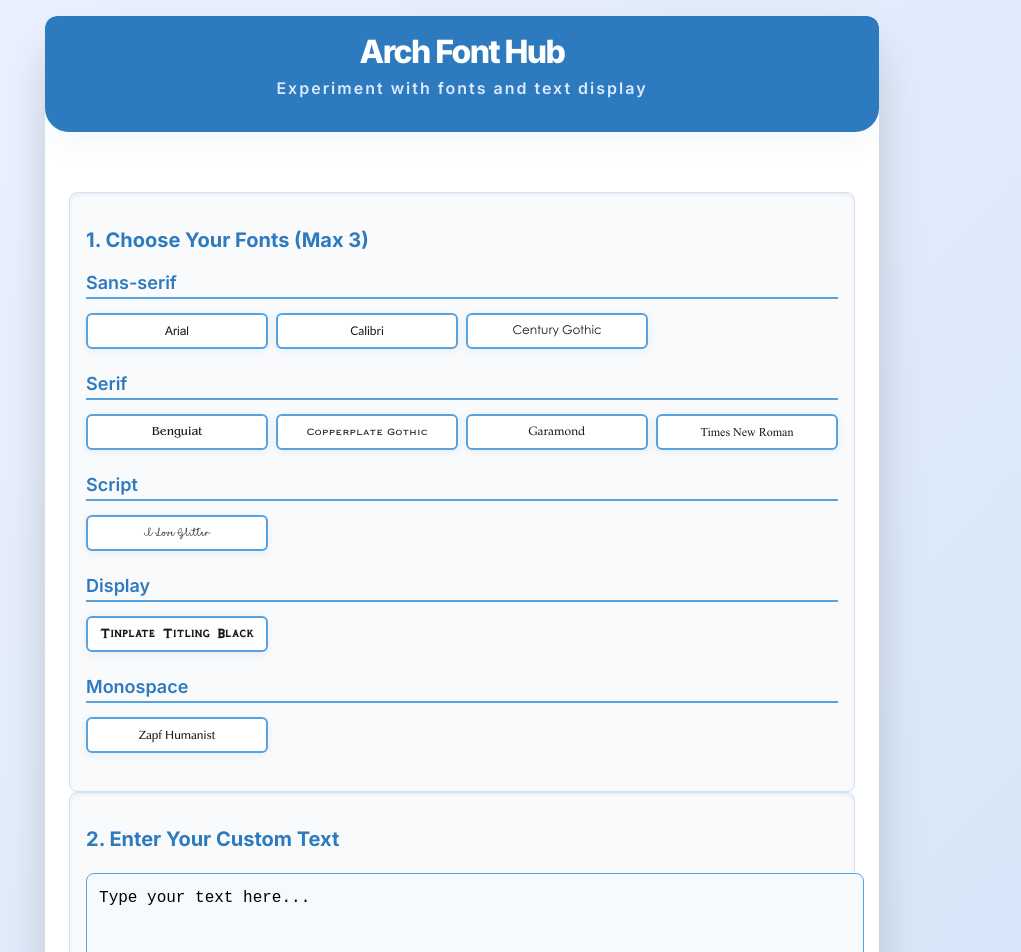
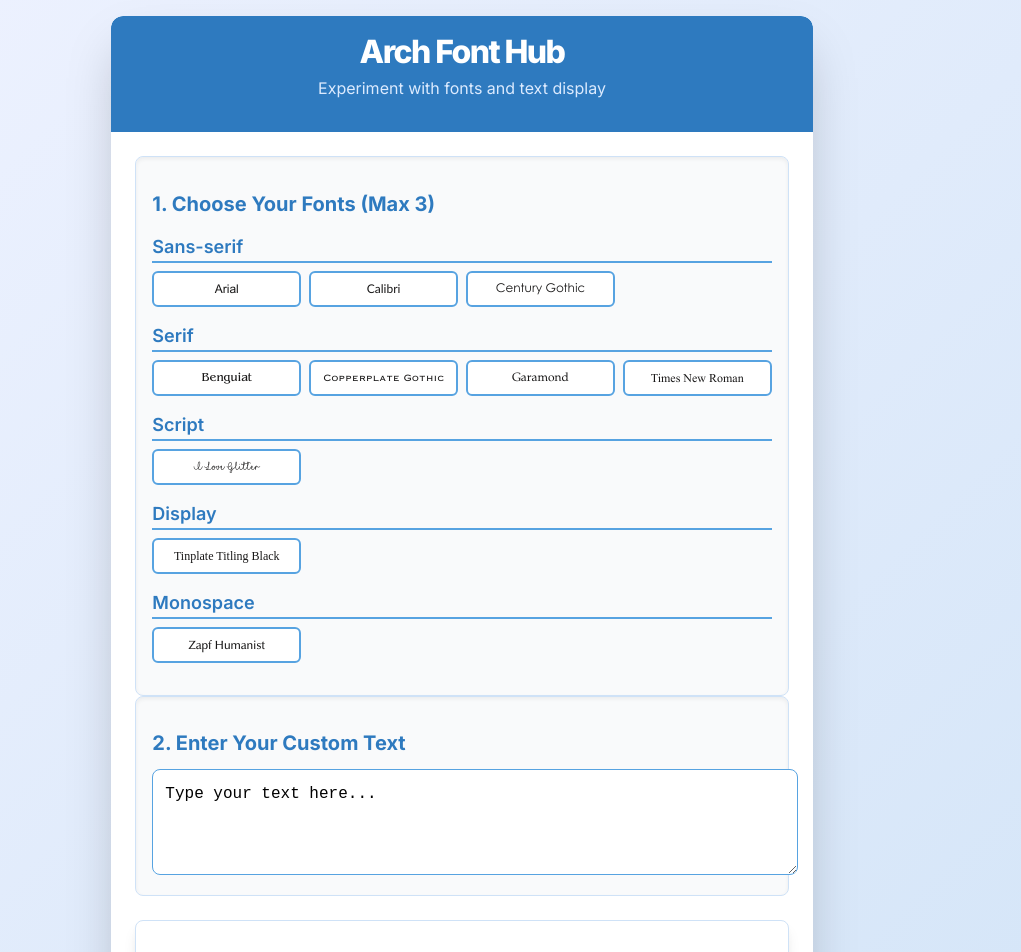
Before and after one commit to Arch-Tom/archfonthub, a React (Vite) app: page / in a window 1280 px wide. Shown: the top 952 px of the page, without its empty margins (194-1215 px from the left). Built offline with nearby package versions, Linux system fonts and the light colour scheme.

Commit message:
To change color in app.css

```diff
--- a/src/App.css
+++ b/src/App.css
@@ -1,3 +1,11 @@
+:root {
+    --primary-bg: rgb(255,255,255);
+    --accent: rgb(70,130,180);
+    --accent-dark: rgb(55,104,144);
+    --text: #181717;
+    --radius: 0.75rem;
+}
+
 /* Universal Styles */
 html {
     min-height: 100vh;
@@ -13,18 +21,17 @@ body {
     width: 100%;
     min-height: 100vh;
     font-family: 'Inter', sans-serif;
-    color: rgb(255, 255, 255);
-    background: rgb(255, 255, 255);
+    color: var(--text);
+    background: var(--primary-bg);
     box-sizing: border-box;
     overflow-x: hidden;
-    overflow-y: auto; /* Allow scrolling only if content overflows */
-    /* Flexbox for centering content within the viewport */
+    overflow-y: auto;
     display: flex;
     flex-direction: column;
-    align-items: center; /* Center horizontally */
-    justify-content: flex-start; /* Align content to the top */
-    padding-top: 2rem; /* Add some space at the top */
-    padding-bottom: 2rem; /* Add some space at the bottom */
+    align-items: center;
+    justify-content: flex-start;
+    padding-top: 2rem;
+    padding-bottom: 2rem;
 }
 
 /* App Container */
@@ -32,151 +39,134 @@ body {
     display: flex;
     flex-direction: column;
     width: 100%;
-    flex: 1; /* Allow app-container to grow and fill available space */
-    padding: 0.5rem; /* Reduced padding */
-    max-width: 1500px; /* Consistent max-width */
+    flex: 1;
+    padding: 0.5rem;
+    max-width: 1500px;
 }
 
-@media (min-width: 640px) { /* sm: breakpoint */
+@media (min-width: 640px) {
     .app-container {
-        padding: 1rem; /* Reduced padding for larger screens */
+        padding: 1rem;
     }
 }
 
-
-/* Main Content Wrapper (like a card) */
+/* Main Content Wrapper */
 .main-content-wrapper {
-    background-color: white;
-    border-radius: 0.75rem; /* rounded-xl */
-    box-shadow: 0 25px 50px -12px rgba(0, 0, 0, 0.25); /* shadow-2xl */
+    background-color: var(--primary-bg);
+    border-radius: var(--radius);
+    box-shadow: 0 25px 50px -12px rgba(70,130,180,0.08);
     overflow: hidden;
-    width: 100%; /* Take 100% of the app-container's padded width */
+    width: 100%;
 }
 
 /* Header Styles */
 .app-header {
-    background-color: #2E7ABF; /* Medium Blue from logo */
-    color: white;
-    padding: 1rem; /* Reduced padding */
+    background-color: var(--accent);
+    color: var(--primary-bg);
+    padding: 1rem;
     text-align: center;
-    border-top-left-radius: 0.75rem;
-    border-top-right-radius: 0.75rem;
+    border-top-left-radius: var(--radius);
+    border-top-right-radius: var(--radius);
 }
 
 .header-title {
-    font-size: 1.5rem; /* Reduced font size */
+    font-size: 1.5rem;
     line-height: 2rem;
-    font-weight: 800; /* font-extrabold */
-    letter-spacing: -0.05em; /* tracking-tight */
+    font-weight: 800;
+    letter-spacing: -0.05em;
     margin: 0;
 }
 
-@media (min-width: 640px) { /* sm: breakpoint */
+@media (min-width: 640px) {
     .header-title {
-        font-size: 2rem; /* sm:text-4xl, slightly reduced */
+        font-size: 2rem;
         line-height: 2.5rem;
     }
 }
 
 .header-subtitle {
-    margin-top: 0.25rem; /* Reduced margin */
-    color: #dbeafe; /* Adjusted light blue for contrast */
-    font-size: 1rem; /* Reduced font size */
+    margin-top: 0.25rem;
+    color: var(--primary-bg);
+    font-size: 1rem;
     line-height: 1.5rem;
+    opacity: 0.85;
 }
 
-/* Main Sections Container - Now holds the padding */
+/* Main Sections Container */
 .main-sections-container {
-    padding: 1rem; /* Reduced padding */
+    padding: 1rem;
     display: flex;
     flex-direction: column;
-    gap: 1.5rem; /* Reduced gap */
+    gap: 1.5rem;
 }
 
-@media (min-width: 640px) { /* sm: breakpoint */
+@media (min-width: 640px) {
     .main-sections-container {
-        padding: 1.5rem; /* Reduced padding */
+        padding: 1.5rem;
     }
 }
 
 /* Section Card Base Styles */
-.section-card, .preview-section-card, .saved-output-section {
-    background-color: #f9fafb; /* gray-50 - kept light for content contrast */
-    padding: 1rem; /* Reduced padding */
-    border-radius: 0.5rem; /* rounded-lg */
-    box-shadow: inset 0 2px 4px 0 rgba(0, 0, 0, 0.06); /* shadow-inner */
-    border: 1px solid #cfe2f7; /* Adapted light blue border */
-}
-
-.preview-section-card {
-    background-color: white; /* bg-white */
-    box-shadow: 0 10px 15px -3px rgba(0, 0, 0, 0.1), 0 4px 6px -2px rgba(0, 0, 0, 0.05); /* shadow-lg */
-}
-
+.section-card,
+.preview-section-card,
 .saved-output-section {
-    background-color: #e6f0fa; /* Adapted light blue for saved output */
-    box-shadow: 0 10px 15px -3px rgba(0, 0, 0, 0.1), 0 4px 6px -2px rgba(0, 0, 0, 0.05); /* shadow-lg */
-    border-color: #9ac2e6; /* Adapted medium blue border */
-}
-
-.section-title {
-    font-size: 1.25rem; /* Reduced font size */
-    line-height: 1.75rem;
-    font-weight: 700; /* font-bold */
-    color: #2E7ABF; /* Medium Blue from logo */
-    margin-bottom: 0.75rem; /* Reduced margin */
+    background-color: var(--primary-bg);
+    padding: 1rem;
+    border-radius: 0.5rem;
+    box-shadow: 0 2px 12px 0 rgba(70,130,180,0.07);
+    border: 1px solid var(--accent);
 }
 
 /* Font Grid Container */
 .font-grid-container {
-    padding-right: 8px; /* Space for scrollbar */
-    max-height: 400px; /* Or any height you prefer */
+    padding-right: 8px;
+    max-height: 400px;
     overflow-y: auto;
 }
 
-/* Font Category (for h3 in grid) */
+/* Font Category */
 .font-category {
-    margin-bottom: 1rem; /* Reduced margin */
+    margin-bottom: 1rem;
 }
 
 .font-category-title {
-    font-size: 1.125rem; /* Reduced font size */
-    font-weight: 600; /* font-semibold */
-    color: #2E7ABF; /* Medium Blue from logo */
-    margin-bottom: 0.5rem; /* Reduced margin */
-    border-bottom: 2px solid #57A3E1; /* Light Blue from logo */
+    font-size: 1.125rem;
+    font-weight: 600;
+    color: var(--accent);
+    margin-bottom: 0.5rem;
+    border-bottom: 2px solid var(--accent);
     padding-bottom: 0.25rem;
 }
 
 /* Font Buttons Grid */
 .font-buttons-grid {
     display: grid;
-    grid-template-columns: repeat(2, minmax(0, 1fr)); /* grid-cols-2 */
-    gap: 0.5rem; /* Reduced gap */
+    grid-template-columns: repeat(2, minmax(0, 1fr));
+    gap: 0.5rem;
 }
 
-@media (min-width: 640px) { /* sm: breakpoint */
+@media (min-width: 640px) {
     .font-buttons-grid {
-        grid-template-columns: repeat(3, minmax(0, 1fr)); /* sm:grid-cols-3 */
+        grid-template-columns: repeat(3, minmax(0, 1fr));
     }
 }
 
-@media (min-width: 768px) { /* md: breakpoint */
+@media (min-width: 768px) {
     .font-buttons-grid {
-        grid-template-columns: repeat(4, minmax(0, 1fr)); /* md:grid-cols-4 */
+        grid-template-columns: repeat(4, minmax(0, 1fr));
     }
 }
 
 /* Font Button Styles */
 .font-button {
-    padding: 0.5rem; /* p-3 */
-    border-radius: 0.375rem; /* rounded-md */
-    border: 2px solid #57A3E1; /* Light Blue from logo */
+    padding: 0.5rem;
+    border-radius: 0.375rem;
+    border: 2px solid var(--accent);
     transition: all 200ms ease-in-out;
-    background-color: white;
-    color: #181717; /* Dark Grey from logo */
-    font-weight: 500; /* font-medium */
-    font-size: 0.75rem; /* Reduced font size */
+    background-color: var(--primary-bg);
+    color: var(--text);
+    font-weight: 500;
+    font-size: 0.75rem;
     line-height: 1rem;
     cursor: pointer;
     outline: none;
@@ -184,86 +174,96 @@ body {
 }
 
     .font-button:hover {
-        background-color: #d2e4f7; /* Lighter blue on hover */
-        border-color: #2E7ABF; /* Medium Blue on hover */
+        background-color: var(--accent);
+        color: var(--primary-bg);
+        border-color: var(--accent-dark);
     }
 
 .font-button-selected {
-    background-color: #2E7ABF; /* Medium Blue from logo */
-    color: white;
-    border-color: #181717; /* Dark Grey from logo */
-    box-shadow: 0 4px 6px -1px rgba(0, 0, 0, 0.1), 0 2px 4px -1px rgba(0, 0, 0, 0.06);
+    background-color: var(--accent);
+    color: var(--primary-bg);
+    border-color: var(--accent-dark);
+    box-shadow: 0 4px 8px -2px rgba(70,130,180,0.10);
     transform: scale(1.05);
 }
 
 /* Text Input */
 .text-input {
     width: 100%;
-    padding: 0.75rem; /* p-4 */
-    border: 1px solid #57A3E1; /* Light Blue from logo */
-    border-radius: 0.5rem; /* rounded-lg */
+    padding: 0.75rem;
+    border: 1px solid var(--accent);
+    border-radius: 0.5rem;
     outline: none;
     transition: all 200ms;
-    font-size: 1rem; /* text-lg */
+    font-size: 1rem;
     line-height: 1.5rem;
-    resize: vertical; /* resize-y */
-    min-height: 80px; /* min-h-[100px] */
+    resize: vertical;
+    min-height: 80px;
     box-sizing: border-box;
+    background: var(--primary-bg);
+    color: var(--text);
 }
 
     .text-input:focus {
-        box-shadow: 0 0 0 2px #57A3E1; /* focus:ring-2 Light Blue from logo */
-        border-color: transparent;
+        box-shadow: 0 0 0 2px var(--accent);
+        border-color: var(--accent-dark);
     }
 
 /* Live Preview & Simulated Output Text Container */
-.preview-text-container, .output-text-container {
+.preview-text-container,
+.output-text-container {
     display: flex;
     flex-direction: column;
-    gap: 1rem; /* space-y-6 */
+    gap: 1rem;
 }
 
 .empty-preview-message {
-    color: #6b7280; /* text-gray-500 */
+    color: var(--accent-dark);
     font-style: italic;
     text-align: center;
     padding-top: 0.5rem;
     padding-bottom: 0.5rem;
+    opacity: 0.85;
 }
 
-.preview-text-item, .output-text-item {
-    border-bottom: 1px solid #e5e7eb; /* border-b */
+.preview-text-item,
+.output-text-item {
+    border-bottom: 1px solid var(--accent);
     padding-bottom: 0.75rem;
 }
 
-    .preview-text-item:last-child, .output-text-item:last-child {
+    .preview-text-item:last-child,
+    .output-text-item:last-child {
         border-bottom: none;
     }
 
-.preview-font-label, .output-font-label {
-    font-size: 0.875rem; /* text-sm */
-    color: #4b5563; /* text-gray-600 */
+.preview-font-label,
+.output-font-label {
+    font-size: 0.875rem;
+    color: var(--accent-dark);
     margin-bottom: 0.25rem;
-    font-weight: 600; /* font-semibold */
+    font-weight: 600;
 }
 
-.preview-text, .output-text {
-    font-size: 1.25rem; /* text-2xl */
+.preview-text,
+.output-text {
+    font-size: 1.25rem;
     line-height: 1.75rem;
     word-break: break-word;
-    line-height: 1.625; /* leading-relaxed (approx) */
+    line-height: 1.625;
     margin: 0;
 }
 
-@media (min-width: 640px) { /* sm: breakpoint */
-    .preview-text, .output-text {
-        font-size: 1.5rem; /* sm:text-3xl */
+@media (min-width: 640px) {
+    .preview-text,
+    .output-text {
+        font-size: 1.5rem;
         line-height: 2rem;
     }
 }
 
 .output-description {
-    color: #6b7280; /* text-gray-600 */
+    color: var(--accent-dark);
     margin-bottom: 0.75rem;
 }
 
@@ -274,23 +274,23 @@ body {
 }
 
 .save-button {
-    padding: 0.75rem 1.5rem; /* px-8 py-4 */
-    background-color: #57A3E1; /* Light Blue from logo */
-    color: #181717; /* Dark Grey from logo */
-    font-size: 1rem; /* text-xl */
+    padding: 0.75rem 1.5rem;
+    background-color: var(--accent);
+    color: var(--primary-bg);
+    font-size: 1rem;
     line-height: 1.5rem;
-    font-weight: 700; /* font-bold */
-    border-radius: 9999px; /* rounded-full */
-    box-shadow: 0 10px 15px -3px rgba(0, 0, 0, 0.1), 0 4px 6px -2px rgba(0, 0, 0, 0.05); /* shadow-lg */
-    transition: all 300ms ease-in-out;
+    font-weight: 700;
+    border-radius: 9999px;
+    box-shadow: 0 10px 15px -3px rgba(70,130,180,0.10), 0 4px 6px -2px rgba(70,130,180,0.08);
+    transition: all 200ms;
     cursor: pointer;
     border: none;
     outline: none;
 }
 
     .save-button:hover {
-        background-color: #2E7ABF; /* Medium Blue from logo */
-        color: white;
+        background-color: var(--accent-dark);
+        color: var(--primary-bg);
         transform: scale(1.05);
     }
 
@@ -299,19 +299,19 @@ body {
     }
 
     .save-button:focus {
-        box-shadow: 0 0 0 4px #57A3E1; /* focus:ring-4 Light Blue from logo */
+        box-shadow: 0 0 0 4px var(--accent);
     }
 
 /* Footer */
 .app-footer {
-    background-color: #181717; /* Dark Grey from logo */
-    color: white;
-    padding: 0.75rem; /* p-4 */
+    background-color: var(--accent-dark);
+    color: var(--primary-bg);
+    padding: 0.75rem;
     text-align: center;
-    font-size: 0.75rem; /* text-sm */
+    font-size: 0.75rem;
     line-height: 1rem;
-    border-bottom-left-radius: 0.75rem;
-    border-bottom-right-radius: 0.75rem;
+    border-bottom-left-radius: var(--radius);
+    border-bottom-right-radius: var(--radius);
 }
 
 /* Message Box Overlay */
@@ -325,35 +325,52 @@ body {
     align-items: center;
     justify-content: center;
     z-index: 50;
-    background-color: rgba(0, 0, 0, 0.3);
+    background-color: rgba(70,130,180,0.1);
 }
 
 .message-box {
-    background-color: white;
-    padding: 1.5rem; /* p-6 */
-    border-radius: 0.5rem; /* rounded-lg */
-    box-shadow: 0 25px 50px -12px rgba(0, 0, 0, 0.25); /* shadow-xl */
-    border: 1px solid #57A3E1; /* Light Blue from logo */
+    background-color: var(--primary-bg);
+    padding: 1.5rem;
+    border-radius: 0.5rem;
+    box-shadow: 0 25px 50px -12px rgba(70,130,180,0.18);
+    border: 1.5px solid var(--accent);
     text-align: center;
-    color: #333;
+    color: var(--text);
     min-width: 300px;
 }
 
 .message-text {
-    font-size: 1rem; /* text-lg */
-    font-weight: 600; /* font-semibold */
-    color: #2E7ABF; /* Medium Blue from logo */
+    font-size: 1rem;
+    font-weight: 600;
+    color: var(--accent);
     margin-bottom: 0.75rem;
     margin-top: 0;
 }
 
 .message-button {
-    margin-top: 0.75rem; /* mt-4 */
-    padding: 0.4rem 1rem; /* px-6 py-2 */
-    background-color: #2E7ABF; /* Medium Blue from logo */
-    color: white;
-    border-radius: 0.375rem; /* rounded-md */
-    transition: background-color 300ms;
-    box-shadow: 0 4px 6px -1px rgba(0, 0, 0, 0.1), 0 2px 4px -1px rgba(0, 0, 0, 0.06);
+    margin-top: 0.75rem;
+    padding: 0.4rem 1rem;
+    background-color: var(--accent);
+    color: var(--primary-bg);
+    border-radius: 0.375rem;
+    transition: background-color 200ms;
+    box-shadow: 0 4px 6px -1px rgba(70,130,180,0.08), 0 2px 4px -1px rgba(70,130,180,0.05);
     cursor: pointer;
-    border
+    border: none;
+    outline: none;
+}
+
+    .message-button:hover {
+        background-color: var(--accent-dark);
+    }
+
+/* Scrollbar (optional) */
+::-webkit-scrollbar {
+    width: 10px;
+    background: var(--primary-bg);
+}
+
+::-webkit-scrollbar-thumb {
+    background: var(--accent);
+    border-radius: 10px;
+}
--- a/src/index.css
+++ b/src/index.css
@@ -1,16 +1,58 @@
-/* ==== Reset Styles ==== */
+/* src/index.css */
+
+/**
+ * ==== Reset & Base Styles ====
+ * Establishes a consistent base across browsers.
+ */
 body {
     margin: 0;
-    padding: 0;
-    box-sizing: border-box;
-    font-family: 'Arial', sans-serif;
-    background: rgb(255, 255, 255); /* Set white background */
-    color: #222;
+    font-family: 'Inter', sans-serif; /* A clean, modern default font */
+    -webkit-font-smoothing: antialiased;
+    -moz-osx-font-smoothing: grayscale;
+    background-color: var(--primary-bg-light);
+    color: var(--text-primary);
 }
 
-/* ==== Font Faces (use actual file names and casing) ==== */
+/**
+ * ==== Core Color Palette ====
+ * Defines the new color scheme based on your request.
+ */
+:root {
+    --primary-bg: rgb(255, 255, 255);
+    --primary-bg-light: #f7fafd; /* A very light blue for the body background */
+    --accent: rgb(70, 130, 180);
+    --accent-dark: rgb(55, 104, 144); /* A darker shade for hover effects */
+    --text-primary: #1f2937; /* A dark gray for main text */
+    --text-secondary: #6b7280; /* A lighter gray for subtitles/labels */
+    --text-on-accent: #FFFFFF;
+    --border-color: #dbeafe; /* A light blue for borders and dividers */
+    --radius-md: 0.75rem;
+    --radius-sm: 0.5rem;
+    --shadow-md: 0 4px 6px -1px rgba(0, 0, 0, 0.1), 0 2px 4px -2px rgba(0, 0, 0, 0.1);
+    --shadow-lg: 0 10px 15px -3px rgba(0, 0, 0, 0.1), 0 4px 6px -4px rgba(0, 0, 0, 0.1);
+}
 
-/* Benguiat */
+/**
+ * ==== Font Faces ====
+ * All @font-face rules are consolidated here.
+ * The 'font-family' names have been standardized to match the JavaScript array.
+ */
+@font-face {
+    font-family: 'Arial';
+    src: url('/fonts/ArialMT.woff2') format('woff2'), url('/fonts/ArialMT.woff') format('woff');
+    font-weight: normal;
+    font-style: normal;
+    font-display: swap;
+}
+
+@font-face {
+    font-family: 'Century Gothic';
+    src: url('/fonts/CenturyGothicPaneuropean.woff2') format('woff2'), url('/fonts/CenturyGothicPaneuropean.woff') format('woff');
+    font-weight: normal;
+    font-style: normal;
+    font-display: swap;
+}
+
 @font-face {
     font-family: 'Benguiat';
     src: url('/fonts/Benguiat.woff2') format('woff2'), url('/fonts/Benguiat.woff') format('woff');
@@ -19,7 +61,6 @@ body {
     font-display: swap;
 }
 
-/* Calibri */
 @font-face {
     font-family: 'Calibri';
     src: url('/fonts/Calibri.woff2') format('woff2'), url('/fonts/Calibri.woff') format('woff');
@@ -28,25 +69,38 @@ body {
     font-display: swap;
 }
 
-/* Century Gothic */
 @font-face {
-    font-family: 'Century Gothic';
-    src: url('/fonts/CenturyGothicPaneuropean.woff2') format('woff2'), url('/fonts/CenturyGothicPaneuropean.woff') format('woff');
+    font-family: 'Times New Roman';
+    src: url('/fonts/TimesNewRomanPSMT.woff2') format('woff2'), url('/fonts/TimesNewRomanPSMT.woff') format('woff');
     font-weight: normal;
     font-style: normal;
     font-display: swap;
 }
 
-/* Copperplate Gothic */
 @font-face {
-    font-family: 'Copperplate Gothic';
-    src: url('/fonts/CopperplateGothicBT-Roman.woff2') format('woff2'), url('/fonts/CopperplateGothicBT-Roman.woff') format('woff');
+    font-family: 'Zapf Humanist';
+    src: url('/fonts/ZapfHumanist601BT-Demi.woff2') format('woff2'), url('/fonts/ZapfHumanist601BT-Demi.woff') format('woff');
     font-weight: normal;
     font-style: normal;
     font-display: swap;
 }
 
-/* Garamond */
+@font-face {
+    font-family: 'Tinplate Titling Black';
+    src: url('/fonts/TinplateTitlingBlack.woff2') format('woff2'), url('/fonts/TinplateTitlingBlack.woff') format('woff');
+    font-weight: 900;
+    font-style: normal;
+    font-display: swap;
+}
+
+@font-face {
+    font-family: 'I Love Glitter';
+    src: url('/fonts/ILoveGlitter.woff2') format('woff2'), url('/fonts/ILoveGlitter.woff') format('woff');
+    font-weight: normal;
+    font-style: normal;
+    font-display: swap;
+}
+
 @font-face {
     font-family: 'Garamond';
     src: url('/fonts/Garamond.woff2') format('woff2'), url('/fonts/Garamond.woff') format('woff');
@@ -55,221 +109,10 @@ body {
     font-display: swap;
 }
 
-/* I Love Glitter */
 @font-face {
-    font-family: 'I Love Glitter';
-    src: url('/fonts/ILoveGlitter.woff2') format('woff2'), url('/fonts/ILoveGlitter.woff') format('woff');
+    font-family: 'Copperplate Gothic';
+    src: url('/fonts/CopperplateGothicBT-Roman.woff2') format('woff2'), url('/fonts/CopperplateGothicBT-Roman.woff') format('woff');
     font-weight: normal;
     font-style: normal;
     font-display: swap;
 }
-
-/* Times New Roman */
-@font-face {
-    font-family: 'Times New Roman';
-    src: url('/fonts/TimesNewRomanPSMT.woff2') format('woff2'), url('/fonts/TimesNewRomanPSMT.woff') format('woff');
-    font-weight: normal;
-    font-style: normal;
-    font-display: swap;
-}
-
-/* Tinplate Titling Black */
-@font-face {
-    font-family: 'Tinplate Titling Black';
-    src: url('/fonts/TinplateTitlingBlack.woff2') format('woff2'), url('/fonts/TinplateTitlingBlack.woff') format('woff'), url('/fonts/TinplateTitlingBlack.ttf') format('ttf');
-    font-weight: normal;
-    font-style: normal;
-    font-display: swap;
-}
-
-/* ZHUM601D */
-@font-face {
-    font-family: 'ZHUM601D';
-    src: url('/fonts/ZHUM601D.woff2') format('woff2'), url('/fonts/ZHUM601D.woff') format('woff');
-    font-weight: normal;
-    font-style: normal;
-    font-display: swap;
-}
-
-/* Zapf Humanist */
-@font-face {
-    font-family: 'Zapf Humanist';
-    src: url('/fonts/ZapfHumanist601BT-Demi.woff2') format('woff2'), url('/fonts/ZapfHumanist601BT-Demi.woff') format('woff');
-    font-weight: normal;
-    font-style: normal;
-    font-display: swap;
-}
-
-/* Arial (system fallback only, web safe, no file needed) */
-.arial {
-    font-family: 'Arial', sans-serif;
-}
-
-/* ==== Example Usage Classes ==== */
-.benguiat {
-    font-family: 'Benguiat', serif;
-}
-
-.calibri {
-    font-family: 'Calibri', sans-serif;
-}
-
-.centurygothic {
-    font-family: 'Century Gothic', sans-serif;
-}
-
-.copperplategothic {
-    font-family: 'Copperplate Gothic', serif;
-}
-
-.garamond {
-    font-family: 'Garamond', serif;
-}
-
-.iloveglitter {
-    font-family: 'I Love Glitter', cursive;
-}
-
-.timesnewroman {
-    font-family: 'Times New Roman', serif;
-}
-
-.tinplatetitlingblack {
-    font-family: 'Tinplate Titling Black', serif;
-}
-
-.zhum601d {
-    font-family: 'ZHUM601D', serif;
-}
-
-.zapfhumanist {
-    font-family: 'Zapf Humanist', sans-serif;
-}
-
-/* ==== Core Color Palette ==== */
-:root {
-    --primary-bg: rgb(255, 255, 255);
-    --accent: rgb(70, 130, 180);
-    --accent-dark: rgb(55, 104, 144);
-    --text-color: #222;
-    --border-radius: 14px;
-    --box-shadow: 0 4px 24px rgba(70,130,180,0.10);
-}
-
-/* ==== Header/Top Bar ==== */
-.header, header {
-    background: var(--accent);
-    color: #fff;
-    padding: 28px 0 24px 0;
-    text-align: center;
-    font-size: 2rem;
-    font-weight: 600;
-    letter-spacing: 2px;
-    border-radius: 0 0 24px 24px;
-    margin-bottom: 36px;
-    box-shadow: 0 6px 32px rgba(70,130,180,0.08);
-}
-
-/* ==== Cards, Panels, Font Samples ==== */
-.card, .panel, .font-sample, .output-box {
-    background: #fff;
-    border-radius: var(--border-radius);
-    box-shadow: var(--box-shadow);
-    padding: 18px 24px;
-    margin-bottom: 24px;
-}
-
-/* ==== Buttons ==== */
-button, .btn {
-    background: var(--accent);
-    color: #fff;
-    border: none;
-    padding: 11px 24px;
-    border-radius: 12px;
-    font-size: 1rem;
-    font-weight: 500;
-    cursor: pointer;
-    transition: background 0.18s;
-    margin: 6px 0;
-    box-shadow: 0 2px 8px rgba(70,130,180,0.10);
-    outline: none;
-}
-
-    button:hover, .btn:hover {
-        background: var(--accent-dark);
-    }
-
-    button:active, .btn:active {
-        background: var(--accent-dark);
-    }
-
-    button:focus, .btn:focus {
-        outline: 2px solid var(--accent);
-    }
-
-/* ==== Form Elements ==== */
-input, select, textarea {
-    border: 1px solid #b0c4de;
-    border-radius: 8px;
-    padding: 8px 12px;
-    margin: 8px 0;
-    font-size: 1rem;
-    background: #f7fafd;
-    transition: border 0.2s;
-}
-
-    input:focus, select:focus, textarea:focus {
-        border: 1.5px solid var(--accent);
-        outline: none;
-    }
-
-label {
-    font-size: 1rem;
-    font-weight: 500;
-    margin-bottom: 5px;
-    display: inline-block;
-}
-
-/* ==== Misc Styles ==== */
-hr {
-    border: none;
-    border-bottom: 1.5px solid #e0e8ef;
-    margin: 20px 0;
-}
-
-a {
-    color: var(--accent);
-    text-decoration: none;
-    transition: text-decoration 0.2s;
-}
-
-    a:hover {
-        text-decoration: underline;
-    }
-
-.font-sample {
-    font-size: 1.6rem;
-    padding: 18px 24px;
-    border: 1.5px solid #e4eaf1;
-    margin: 18px 0 0 0;
-}
-
-.font-sample-label {
-    display: block;
-    font-size: 1.05rem;
-    font-weight: 400;
-    color: #4886b3;
-    margin-bottom: 4px;
-}
-
-/* ==== Responsive tweaks ==== */
-@media (max-width: 600px) {
-    .header {
-        font-size: 1.2rem;
-        padding: 18px 0 12px 0;
-    }
-
-    .card, .panel, .font-sample, .output-box {
-        padding: 12px 8px;
-    }
-}
```
